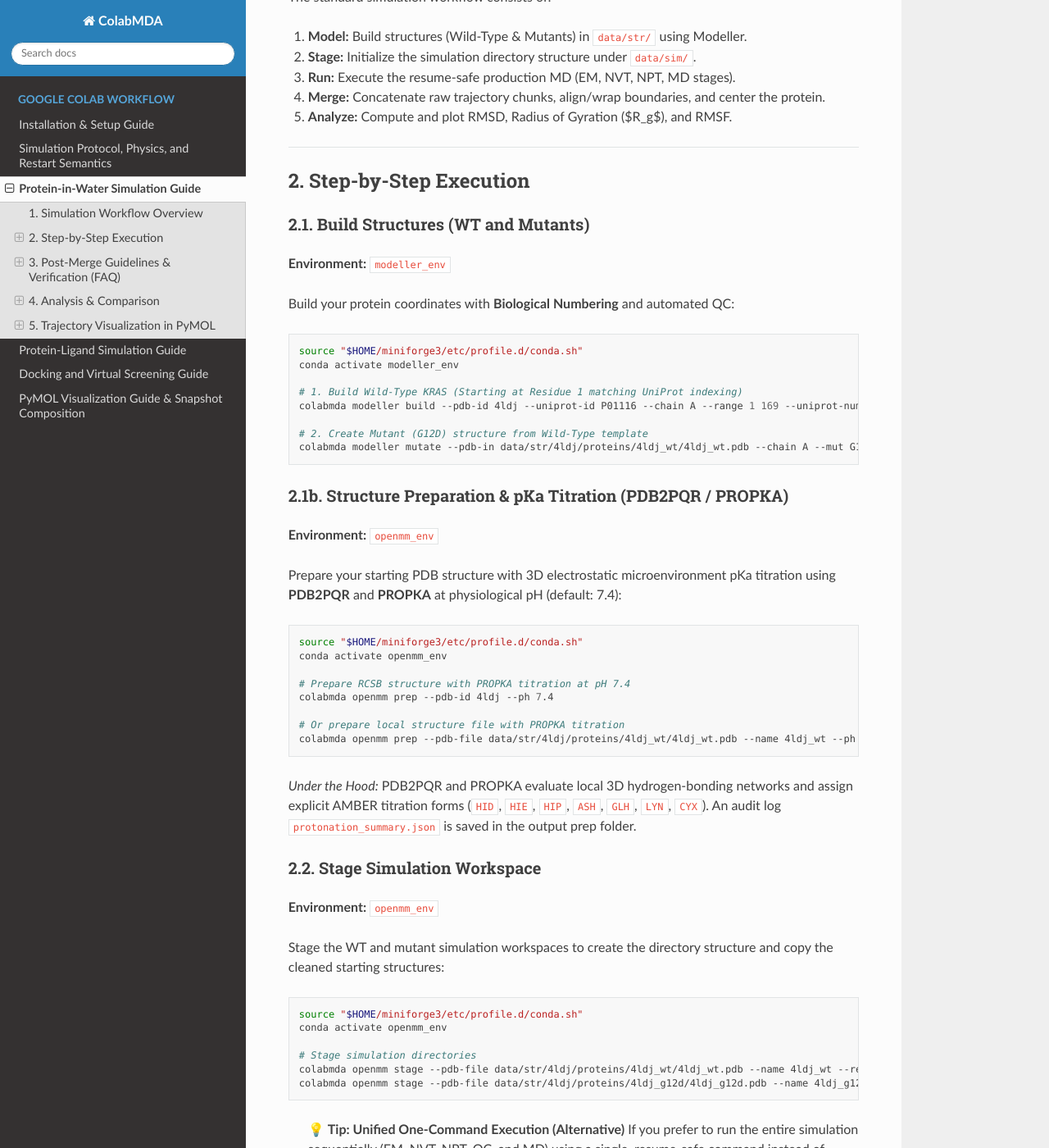
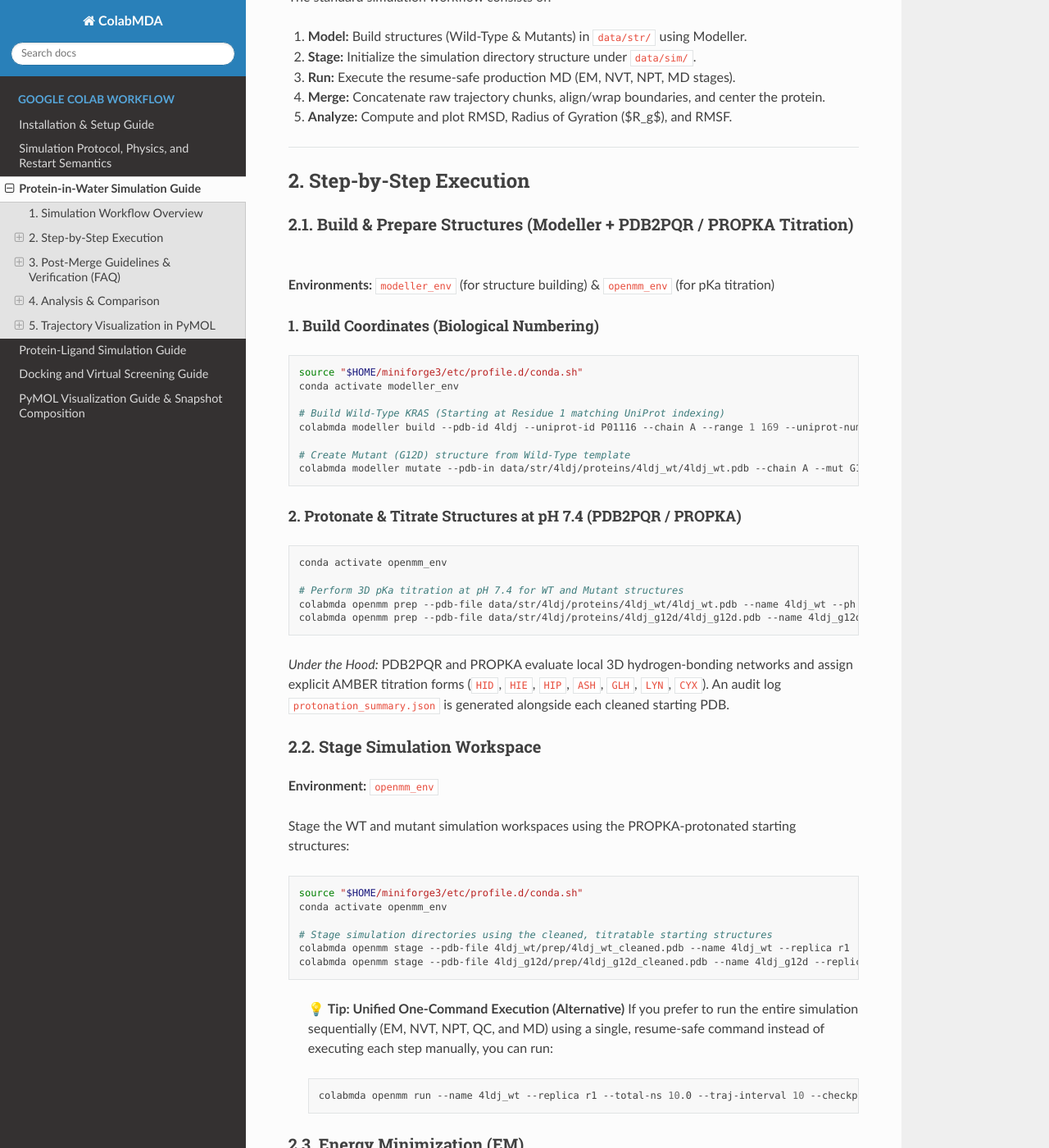
Before and after one commit to paulshamrat/ColabMDA, a Sphinx documentation site: the page built from docs/protein_water_simulation.md, in a window 1280 px wide and 1400 px high, scrolled down 617 px. Shown: the whole window at 82% size. Built offline with Sphinx 7.4.7 and the Read the Docs theme 3.1.0, drawn with Linux system fonts in a browser that asks for light colours.

Commit message:
docs: unify structure building, PROPKA titration, and staging flow in protein_water_simulation.md

````diff
--- a/docs/protein_water_simulation.md
+++ b/docs/protein_water_simulation.md
@@ -25,50 +25,42 @@ The standard simulation workflow consists of:
 
 ## 2. Step-by-Step Execution
 
-### 2.1. Build Structures (WT and Mutants)
-**Environment:** `modeller_env`
+### 2.1. Build & Prepare Structures (Modeller + PDB2PQR / PROPKA Titration)
+**Environments:** `modeller_env` (for structure building) & `openmm_env` (for pKa titration)
 
-Build your protein coordinates with **Biological Numbering** and automated QC:
-
+#### 1. Build Coordinates (Biological Numbering)
 ```bash
 source "$HOME/miniforge3/etc/profile.d/conda.sh"
 conda activate modeller_env
 
-# 1. Build Wild-Type KRAS (Starting at Residue 1 matching UniProt indexing)
+# Build Wild-Type KRAS (Starting at Residue 1 matching UniProt indexing)
 colabmda modeller build --pdb-id 4ldj --uniprot-id P01116 --chain A --range 1 169 --uniprot-numbering --outdir data/str/4ldj/proteins/4ldj_wt
 
-# 2. Create Mutant (G12D) structure from Wild-Type template
+# Create Mutant (G12D) structure from Wild-Type template
 colabmda modeller mutate --pdb-in data/str/4ldj/proteins/4ldj_wt/4ldj_wt.pdb --chain A --mut G12D --outdir-mut data/str/4ldj/proteins/4ldj_g12d
 ```
 
-### 2.1b. Structure Preparation & pKa Titration (PDB2PQR / PROPKA)
+#### 2. Protonate & Titrate Structures at pH 7.4 (PDB2PQR / PROPKA)
+```bash
+conda activate openmm_env
+
+# Perform 3D pKa titration at pH 7.4 for WT and Mutant structures
+colabmda openmm prep --pdb-file data/str/4ldj/proteins/4ldj_wt/4ldj_wt.pdb --name 4ldj_wt --ph 7.4
+colabmda openmm prep --pdb-file data/str/4ldj/proteins/4ldj_g12d/4ldj_g12d.pdb --name 4ldj_g12d --ph 7.4
+```
+*Under the Hood:* PDB2PQR and PROPKA evaluate local 3D hydrogen-bonding networks and assign explicit AMBER titration forms (`HID`, `HIE`, `HIP`, `ASH`, `GLH`, `LYN`, `CYX`). An audit log `protonation_summary.json` is generated alongside each cleaned starting PDB.
+
+### 2.2. Stage Simulation Workspace
 **Environment:** `openmm_env`
 
-Prepare your starting PDB structure with 3D electrostatic microenvironment pKa titration using **PDB2PQR** and **PROPKA** at physiological pH (default: 7.4):
-
+Stage the WT and mutant simulation workspaces using the PROPKA-protonated starting structures:
 ```bash
 source "$HOME/miniforge3/etc/profile.d/conda.sh"
 conda activate openmm_env
 
-# Prepare RCSB structure with PROPKA titration at pH 7.4
-colabmda openmm prep --pdb-id 4ldj --ph 7.4
-
-# Or prepare local structure file with PROPKA titration
-colabmda openmm prep --pdb-file data/str/4ldj/proteins/4ldj_wt/4ldj_wt.pdb --name 4ldj_wt --ph 7.4
-```
-*Under the Hood:* PDB2PQR and PROPKA evaluate local 3D hydrogen-bonding networks and assign explicit AMBER titration forms (`HID`, `HIE`, `HIP`, `ASH`, `GLH`, `LYN`, `CYX`). An audit log `protonation_summary.json` is saved in the output prep folder.
-
-### 2.2. Stage Simulation Workspace
-**Environment:** `openmm_env`
-
-Stage the WT and mutant simulation workspaces to create the directory structure and copy the cleaned starting structures:
-```bash
-source "$HOME/miniforge3/etc/profile.d/conda.sh"
-conda activate openmm_env
-
-# Stage simulation directories
-colabmda openmm stage --pdb-file data/str/4ldj/proteins/4ldj_wt/4ldj_wt.pdb --name 4ldj_wt --replica r1
-colabmda openmm stage --pdb-file data/str/4ldj/proteins/4ldj_g12d/4ldj_g12d.pdb --name 4ldj_g12d --replica r1
+# Stage simulation directories using the cleaned, titratable starting structures
+colabmda openmm stage --pdb-file 4ldj_wt/prep/4ldj_wt_cleaned.pdb --name 4ldj_wt --replica r1
+colabmda openmm stage --pdb-file 4ldj_g12d/prep/4ldj_g12d_cleaned.pdb --name 4ldj_g12d --replica r1
 ```
 
 > 💡 **Tip: Unified One-Command Execution (Alternative)**
````
